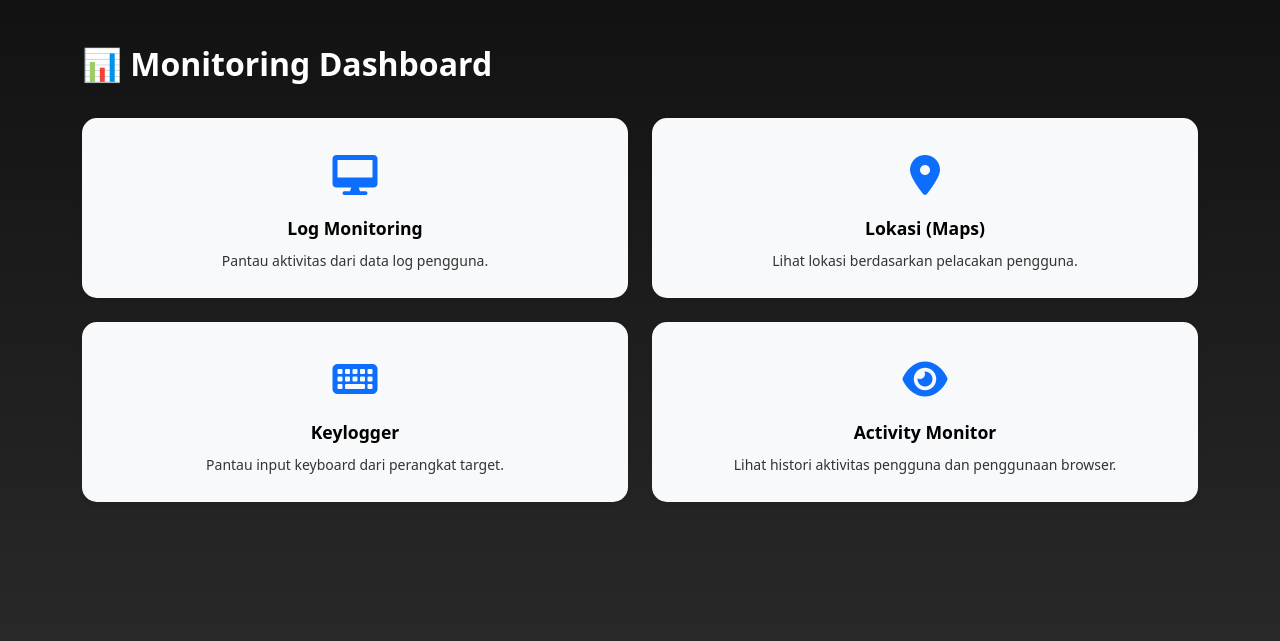
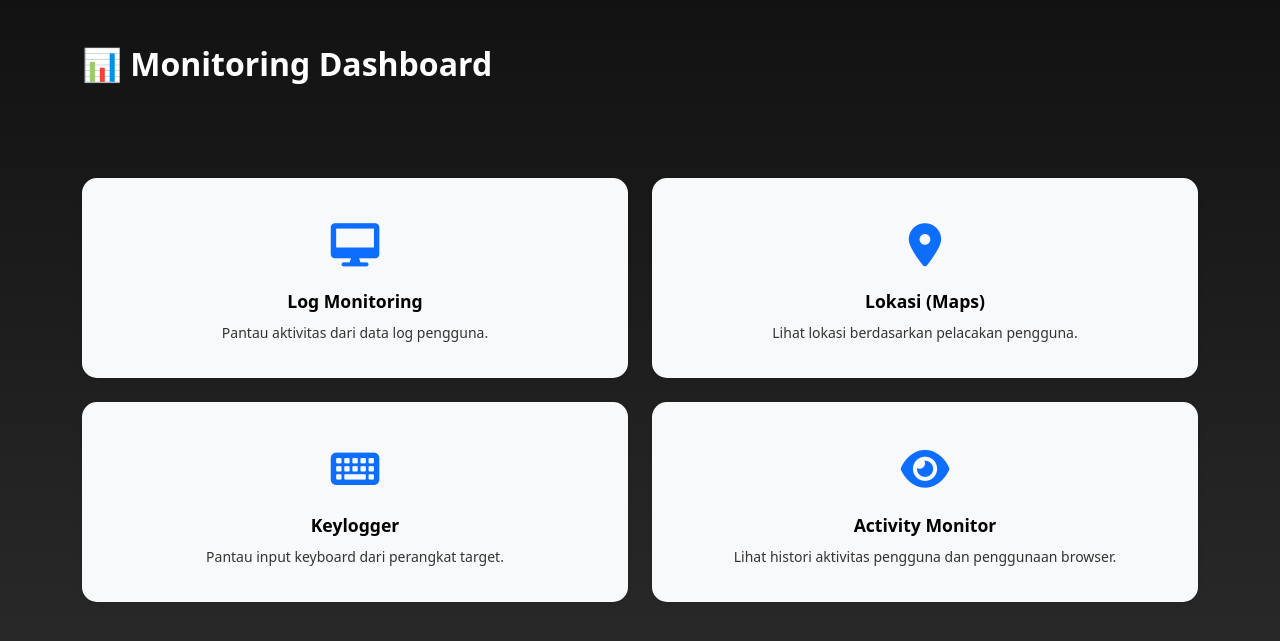
Before and after one commit to sqsftr/BrowseWatchLab2, a Flask app: page / in a window 1280 px wide. Shown: the top 641 px of the page. Run offline with Flask 2, Linux system fonts and the light colour scheme; some libraries are stand-ins or nearby versions.

Commit message:
change dashboard

```diff
--- a/backend/templates/index.html
+++ b/backend/templates/index.html
@@ -22,14 +22,14 @@
     .dashboard-title {
       font-size: 2rem;
       font-weight: bold;
-      margin-bottom: 30px;
+      margin-bottom: 90px;
     }
     .card-custom {
       border: none;
       border-radius: 15px;
       background: #f8f9fa;
       transition: transform 0.3s, box-shadow 0.3s;
-      height: 180px;
+      height: 200px;
     }
     .card-custom:hover {
       transform: translateY(-5px);
@@ -42,7 +42,7 @@
       height: 100%;
     }
     .card-icon {
-      font-size: 2.5rem;
+      font-size: 2.7rem;
       margin-bottom: 10px;
       color: #0d6efd;
     }
```
